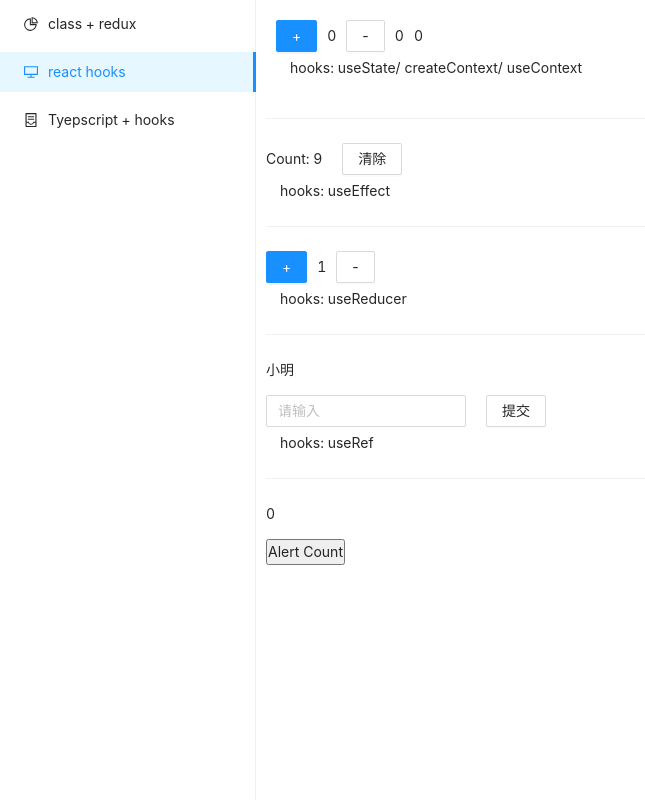
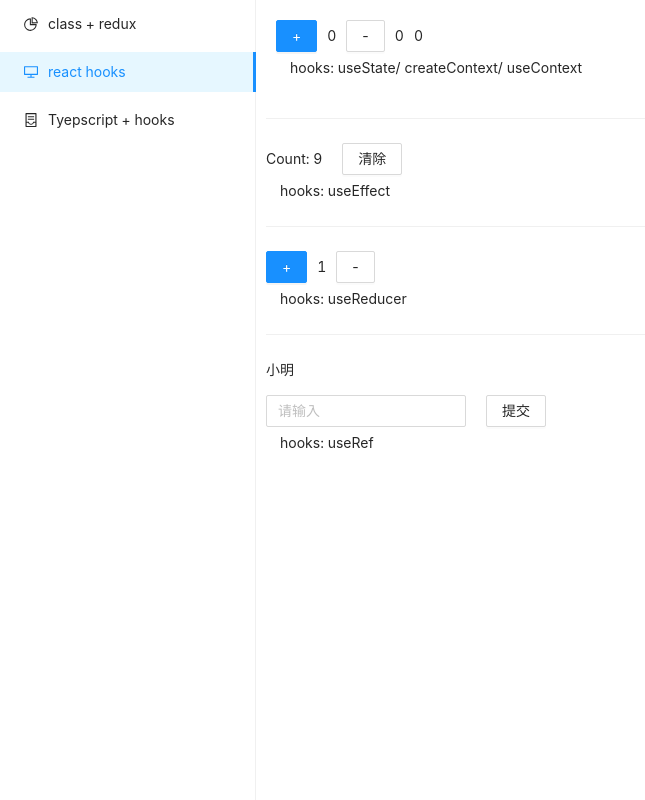
Before and after one commit to fang1995meng0714/react-redux-chunk, a React (Create React App) app: page /todolist in a window 1280 px wide. Both pictures are taken after a click on the item "react hooks". Shown: the whole page, without its empty margins (0-645 px from the left). Built offline with nearby package versions, Linux system fonts and the light colour scheme.

Commit message:
删除demo5

```diff
--- a/src/hooks-render/Demo.js
+++ b/src/hooks-render/Demo.js
@@ -4,7 +4,6 @@ import Demo1 from './demo/Demo1';
 import Demo2 from './demo/Demo2';
 import Demo3 from './demo/Demo3';
 import Demo4 from './demo/Demo4';
-import Demo5 from './demo/Demo5';
 
 function Demo() {
     return (
@@ -16,8 +15,6 @@ function Demo() {
             <Demo3></Demo3>
             <Divider></Divider>
             <Demo4></Demo4>
-            <Divider></Divider>
-            <Demo5></Demo5>
         </div>
     )
 }
--- a/src/hooks-render/demo/Demo5.js
+++ /dev/null
@@ -1,21 +0,0 @@
-import React from 'react';
-
-function Demo5() {
-    let props = {
-        count: 0
-    };
-    const { count } = props;
-    const handleClick = () => {
-        setTimeout(() => {
-            alert(count);
-        }, 3000);
-    };
-    return (
-        <div>
-            <p>{count}</p>
-            <button onClick={handleClick}>Alert Count</button>
-        </div>
-    );
-}
-
-export default Demo5;
```
